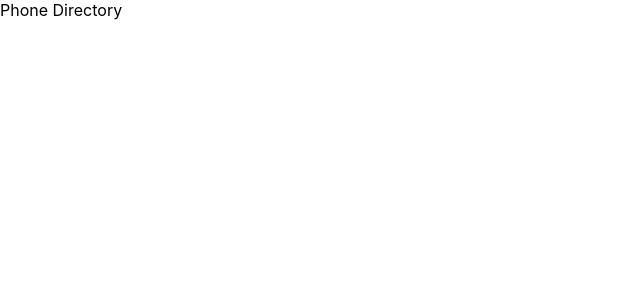
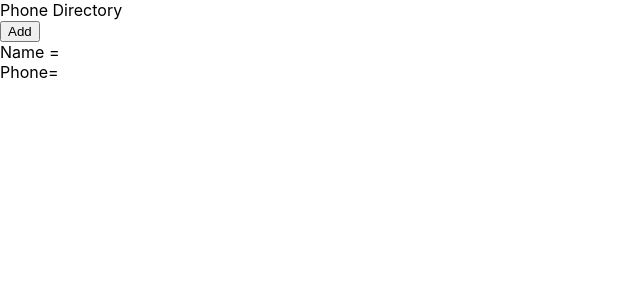
Before and after one commit to davidpjoseph/tele-directory, a React (Create React App) app: page / in a window 1280 px wide. Shown: the top 300 px of the page, without its empty margins (0-640 px from the left). Built offline with nearby package versions, Linux system fonts and the light colour scheme.

Commit message:
Created Header Component

```diff
--- a/src/App.js
+++ b/src/App.js
@@ -1,11 +1,17 @@
-
+import Header from "./Header"
 
 
 function App() {
   return (
     <div>
-      Phone Directory
+      <Header/>
+      <button>Add</button>
+      <div>
+        <span>Name =</span> <br />
+        <span>Phone=</span>
+      </div>
     </div>
+
   );
 }
 
--- /dev/null
+++ b/src/Header.js
@@ -0,0 +1,13 @@
+import React from 'react';
+
+const Header =function(){
+    return(
+        <div>
+        Phone Directory
+        </div>
+    )
+}
+
+
+
+export default Header;
```
